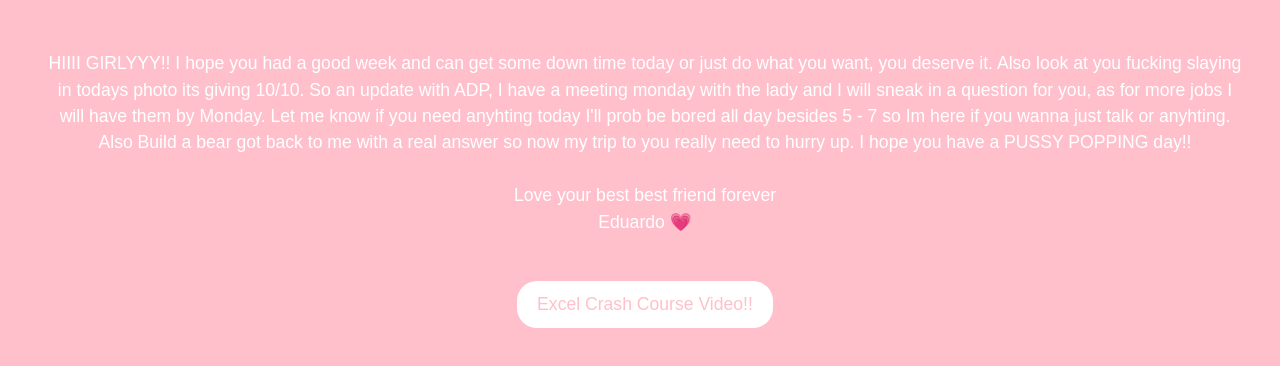
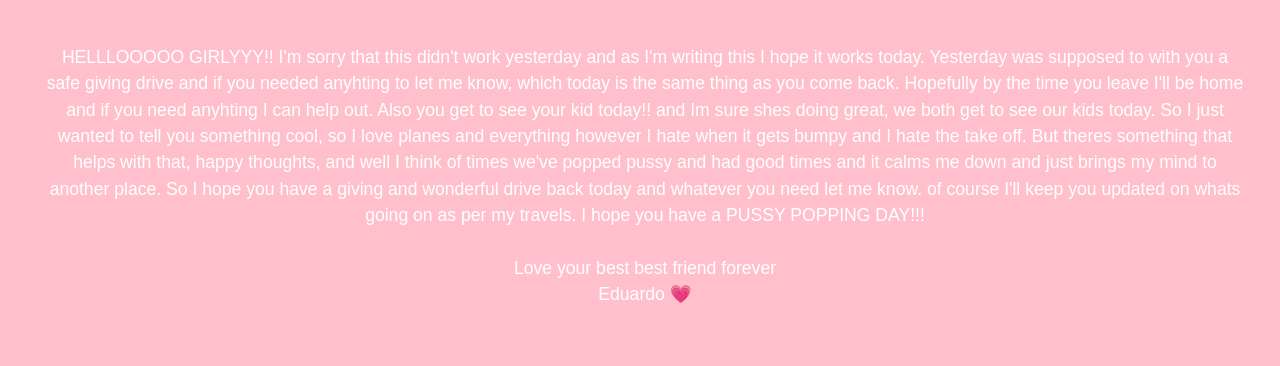
Before and after one commit to Ewynman/Giving, a plain HTML site: page index.html in a window 1280 px wide. Shown: the part 1922-2288 px from the top of the page. Drawn offline with nearby package versions, Linux system fonts and the light colour scheme.

Commit message:
Automated commit

```diff
--- a/index.html
+++ b/index.html
@@ -93,12 +93,12 @@
             class="d-flex flex-column flex-md-row justify-content-between mb-5"
           >
             <div class="flex-grow-1">
-              <img src="./Files/Pic1.jpeg" alt="Amy Daily Pic" />
-              <!-- <video controls width=" 500" autoplay>
-            <source src="/Files/Vid1.MOV" type="video/webm" />
-            <source src="/Files/Vid1.MOV" type="video/mp4" />
+              <!-- <img src="./Files/Pic1.jpeg" alt="Amy Daily Pic" /> -->
+              <video controls width=" 500" autoplay>
+            <source src="/Files/MOV1.mov" type="video/webm" />
+            <source src="/Files/MOV1.mov" type="video/mp4" />
             Sorry, your browser doesn't support embedded videos.
-            </video>  -->
+            </video>
             </div>
           </div>
         </div>
@@ -116,25 +116,29 @@
               <p
                 style="width: 100%; font-size: 2.2vh; color: white; margin: 5px"
               >
-                HIIII GIRLYYY!! I hope you had a good week and can get some down time today
-                or just do what you want, you deserve it. Also look at you fucking slaying in
-                todays photo its giving 10/10. So an update with ADP, I have a meeting monday
-                with the lady and I will sneak in a question for you, as for more jobs I will
-                have them by Monday. Let me know if you need anyhting today I'll prob be bored
-                all day besides 5 - 7 so Im here if you wanna just talk or anyhting. Also Build
-                a bear got back to me with a real answer so now my trip to you really need to hurry up.
-                I hope you have a PUSSY POPPING day!!
+                HELLLOOOOO GIRLYYY!! I'm sorry that this didn't work yesterday and as I'm writing
+                this I hope it works today. Yesterday was supposed to with you a safe giving drive
+                and if you needed anyhting to let me know, which today is the same thing as you come
+                back. Hopefully by the time you leave I'll be home and if you need anyhting I can help
+                out. Also you get to see your kid today!! and Im sure shes doing great, we both get to
+                see our kids today. So I just wanted to tell you something cool, so I love planes and
+                everything however I hate when it gets bumpy and I hate the take off. But theres something
+                that helps with that, happy thoughts, and well I think of times we've popped pussy and
+                had good times and it calms me down and just brings my mind to another place. So I
+                hope you have a giving and wonderful drive back today and whatever you need let me know.
+                of course I'll keep you updated on whats going on as per my travels. I hope you have a
+                PUSSY POPPING DAY!!!
                 <br />
                 <br />Love your best best friend forever<br />
                 Eduardo 💗
                 <br /><br />
-                <button class="custom-button">
+                <!-- <button class="custom-button">
                   <a
                     class="custom-link"
                     href="https://drive.google.com/file/d/1LXun-kXFoDm8Af10-pZLCwh5a67eeUuE/view?usp=sharing"
                     >Excel Crash Course Video!!</a
                   >
-                </button>
+                </button> -->
               </p>
             </div>
           </div>
```
Also changed, not shown: Files/Pic1.jpeg (deleted), 1 other file.
